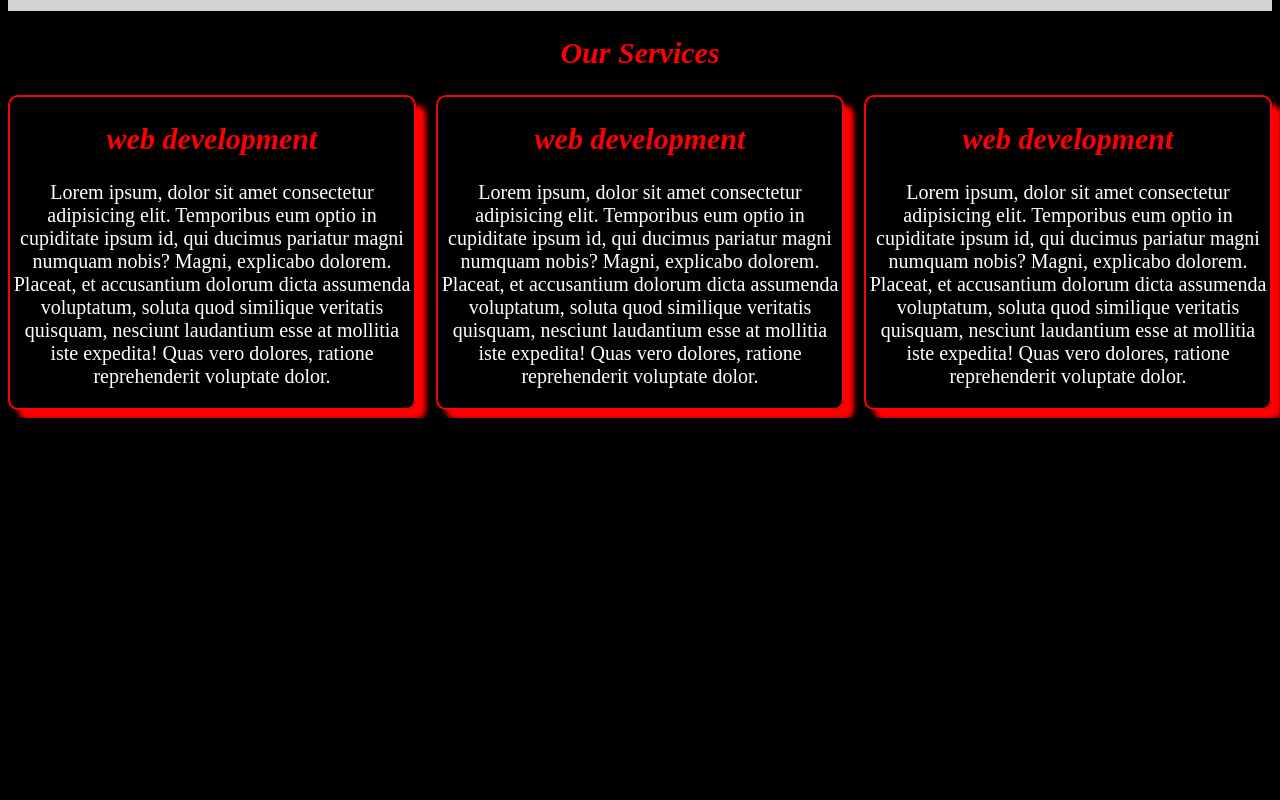
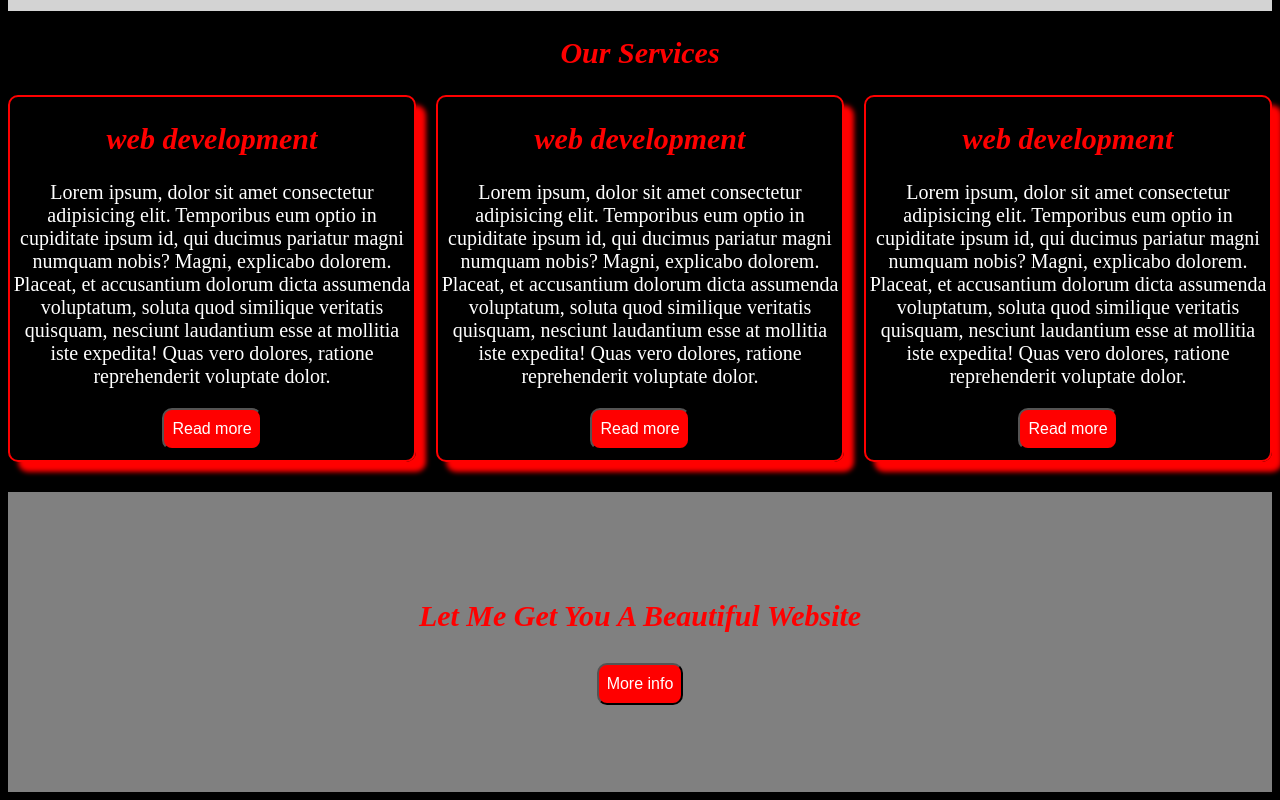
Before and after one commit to Tasin96/Assignment2, a plain HTML site: page index.html in a window 1280 px wide. Shown: the part 1466-2266 px from the top of the page. Before the commit the page ends 1884 px from the top, so only its background shows below. Drawn offline with Linux system fonts and the light colour scheme.

Commit message:
created moreinfo section

```diff
--- a/index.html
+++ b/index.html
@@ -42,7 +42,8 @@ Designer and <br> Developer
         <div >
             <h2 class="aboutMe">About Me</h2>
 <p>Lorem ipsum dolor, sit amet consectetur adipisicing elit. Fugiat suscipit doloremque ad molestias ratione, natus deleniti magnam nisi maiores consectetur?</p>
-        </div>
+
+</div>
         <div>
             <img width="400px" height="600px" src="./photo_2023-11-30_22-01-06.jpg" alt="">
         </div>
@@ -61,6 +62,9 @@ Designer and <br> Developer
       explicabo dolorem. Placeat, et accusantium dolorum dicta assumenda voluptatum, soluta quod similique
       veritatis quisquam, nesciunt laudantium esse at mollitia iste expedita! Quas vero dolores, ratione
       reprehenderit voluptate dolor.</p>
+      <div class="btn">
+        <button>Read more</button>
+      </div>
               </div>
               <div class="serviceCard">
                 <h2>web development</h2>
@@ -69,6 +73,9 @@ Designer and <br> Developer
           explicabo dolorem. Placeat, et accusantium dolorum dicta assumenda voluptatum, soluta quod similique
           veritatis quisquam, nesciunt laudantium esse at mollitia iste expedita! Quas vero dolores, ratione
           reprehenderit voluptate dolor.</p>
+          <div class="btn">
+            <button>Read more</button>
+          </div>
                   </div>
                   <div class="serviceCard">
                     <h2>web development</h2>
@@ -77,9 +84,21 @@ Designer and <br> Developer
               explicabo dolorem. Placeat, et accusantium dolorum dicta assumenda voluptatum, soluta quod similique
               veritatis quisquam, nesciunt laudantium esse at mollitia iste expedita! Quas vero dolores, ratione
               reprehenderit voluptate dolor.</p>
+              <div class="btn">
+                <button>Read more</button>
+              </div>
                       </div>
         </div>
     </section>
 
+    <section id="moreInfo">
+<div>
+    <p class="aboutMe">Let Me Get You A Beautiful Website</p>
+<div class="btn">
+    <button class="btn2">More info</button>
+  </div>
+</div>
+    </section>
+
 </body>
 </html>
--- a/style.css
+++ b/style.css
@@ -97,8 +97,36 @@ text-decoration: none;
     text-align: center;
 
 }
+.serviceCard button{
+    background-color:red;
+    font-size: 16px;
+    border-radius: 10px;
+    color: white;
+    padding: 10px 8px;
+}
 #service{
     display: flex;
     gap: 20px;
 
 }
+.btn{
+    display: flex;
+    justify-content: center;
+    margin-bottom: 10px;
+}
+.btn2{
+    background-color:red;
+    font-size: 16px;
+    border-radius: 10px;
+    color: white;
+    padding: 10px 8px;
+}
+
+#moreInfo{
+    height: 300px;
+    background: gray;
+    display: flex;
+    justify-content: center;
+    align-items: center;
+    margin-top: 30px;
+}
```
